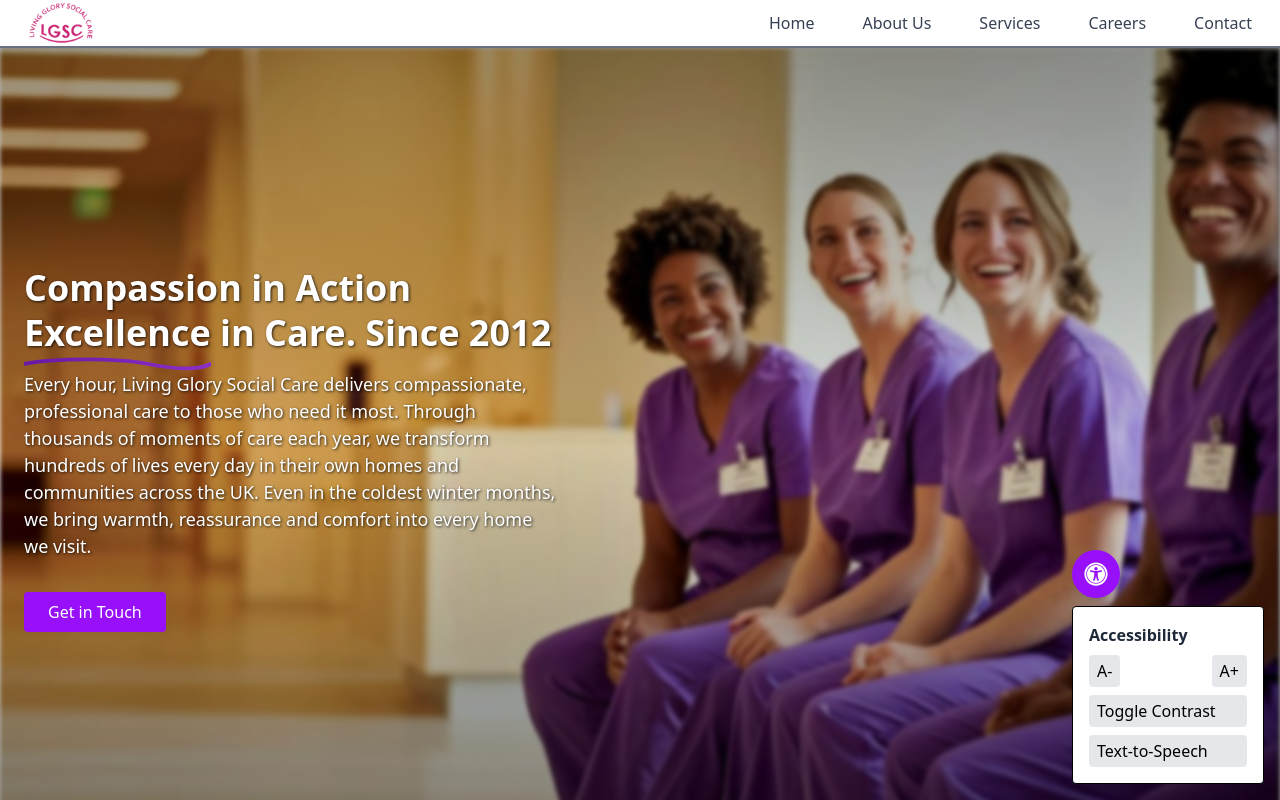
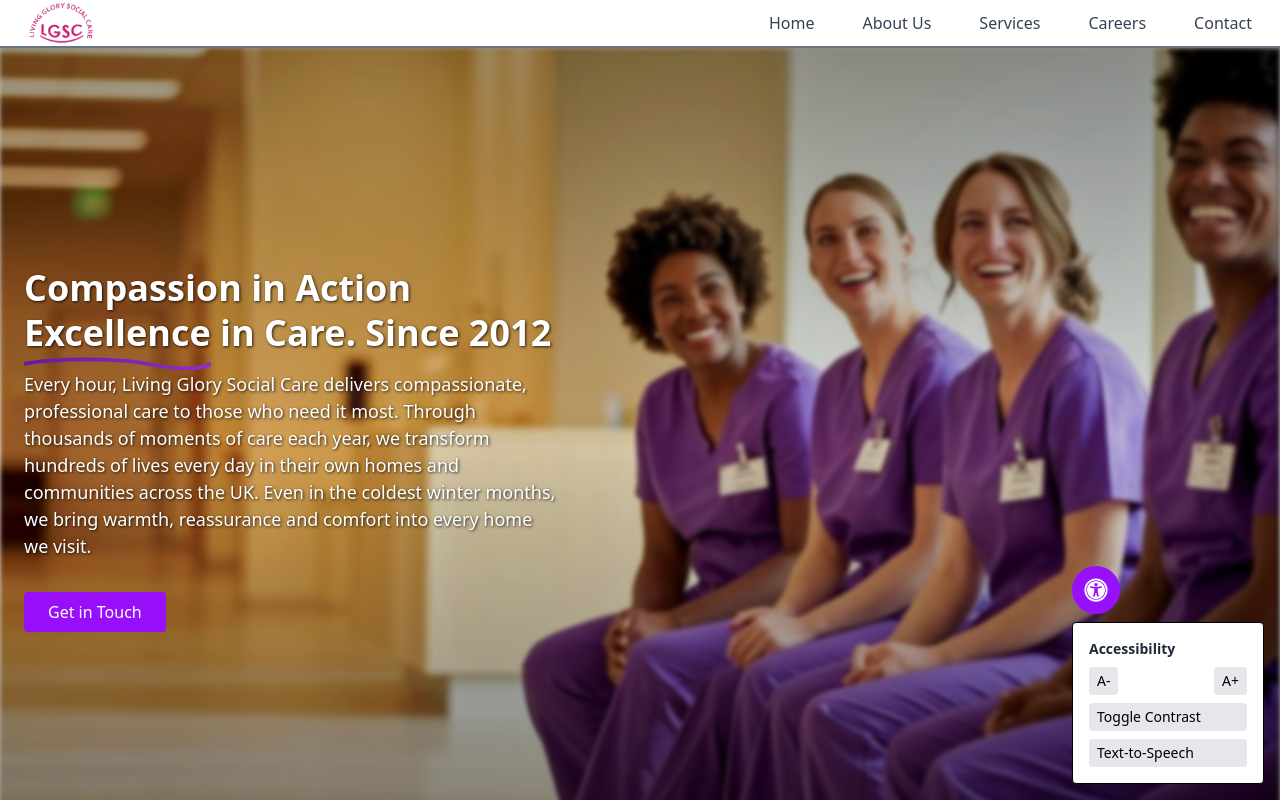
Before and after one commit to onengiyeJacob14/my-website, a Next.js app: page / in a window 1280 px wide. Both pictures are taken after a click on the button "Open accessibility options". Shown: the top 800 px of the page. Built offline with nearby package versions, Linux system fonts and the light colour scheme.

Commit message:
Update AccessibilityWidget.js
test update

```diff
--- a/src/components/AccessibilityWidget.js
+++ b/src/components/AccessibilityWidget.js
@@ -1,16 +1,11 @@
 "use client";
 
-import { useState } from "react";
-import { useRef } from "react";
-// Example icon from React Icons
+import { useState, useRef } from "react";
 import { FaUniversalAccess } from "react-icons/fa";
 
 export default function AccessibilityWidget() {
   const [open, setOpen] = useState(false);
   const [isSpeaking, setIsSpeaking] = useState(false);
-
-  // We'll store the SpeechSynthesisUtterance in a ref so it persists
-  // and can be canceled.
   const utteranceRef = useRef(null);
 
   // 1. Font Resizing
@@ -23,39 +18,33 @@ export default function AccessibilityWidget() {
   const handleFontDecrease = () => {
     const currentSize =
       parseFloat(document.documentElement.style.fontSize) || 16;
-    // Prevent going too small (10px minimum)
     const newSize = Math.max(10, currentSize - 1);
     document.documentElement.style.fontSize = newSize + "px";
   };
 
   // 2. Color Contrast Toggle
   const handleContrastToggle = () => {
-    // Toggles a class that applies high-contrast styles
     document.documentElement.classList.toggle("high-contrast");
   };
 
-
   // 3. Text-to-Speech (Start)
   const handleTextToSpeech = () => {
-      // If something is already speaking, stop it first
+    if (isSpeaking) {
+      // If already speaking, act like a toggle and stop
+      window.speechSynthesis.cancel();
+      setIsSpeaking(false);
+      return;
+    }
+
     window.speechSynthesis.cancel();
 
-      // Create a new utterance
     const newUtterance = new SpeechSynthesisUtterance(
       document.body.innerText || "No text to read."
     );
 
-      // Optional: set voice or other properties here
-      // newUtterance.voice = speechSynthesis.getVoices()[0];
-      // newUtterance.rate = 1;
-
-      // Store the utterance in a ref
     utteranceRef.current = newUtterance;
-
-      // Update state
     setIsSpeaking(true);
 
-      // When speech ends or is canceled
     newUtterance.onend = () => {
       setIsSpeaking(false);
     };
@@ -63,28 +52,21 @@ export default function AccessibilityWidget() {
       setIsSpeaking(false);
     };
 
-      // Speak
     window.speechSynthesis.speak(newUtterance);
   };
 
-    // 3b. Text-to-Speech (Stop)
-    const handleStopSpeech = () => {
-      // Cancel any ongoing speech
-      window.speechSynthesis.cancel();
-      setIsSpeaking(false);
-    };
-
   return (
-    <div className="fixed bottom-4 right-4">
+    <div className="fixed bottom-4 right-4 z-40">
       <button
         onClick={() => setOpen(!open)}
         className="bg-purple-600 text-white p-3 rounded-full shadow-lg flex items-center justify-center"
+        aria-label="Open accessibility options"
       >
         <FaUniversalAccess size={24} />
       </button>
 
       {open && (
-        <div className="mt-2 bg-white border p-4 rounded shadow-lg w-48">
+        <div className="mt-2 bg-white border p-4 rounded shadow-lg w-48 text-sm">
           <p className="font-bold mb-2 text-gray-800">Accessibility</p>
 
           {/* Font Resizing */}
@@ -116,7 +98,7 @@ export default function AccessibilityWidget() {
             onClick={handleTextToSpeech}
             className="block w-full text-left bg-gray-200 px-2 py-1 rounded"
           >
-            Text-to-Speech
+            {isSpeaking ? "Stop Reading" : "Text-to-Speech"}
           </button>
         </div>
       )}
```
Lines whose indentation alone changed are shown as unchanged.
